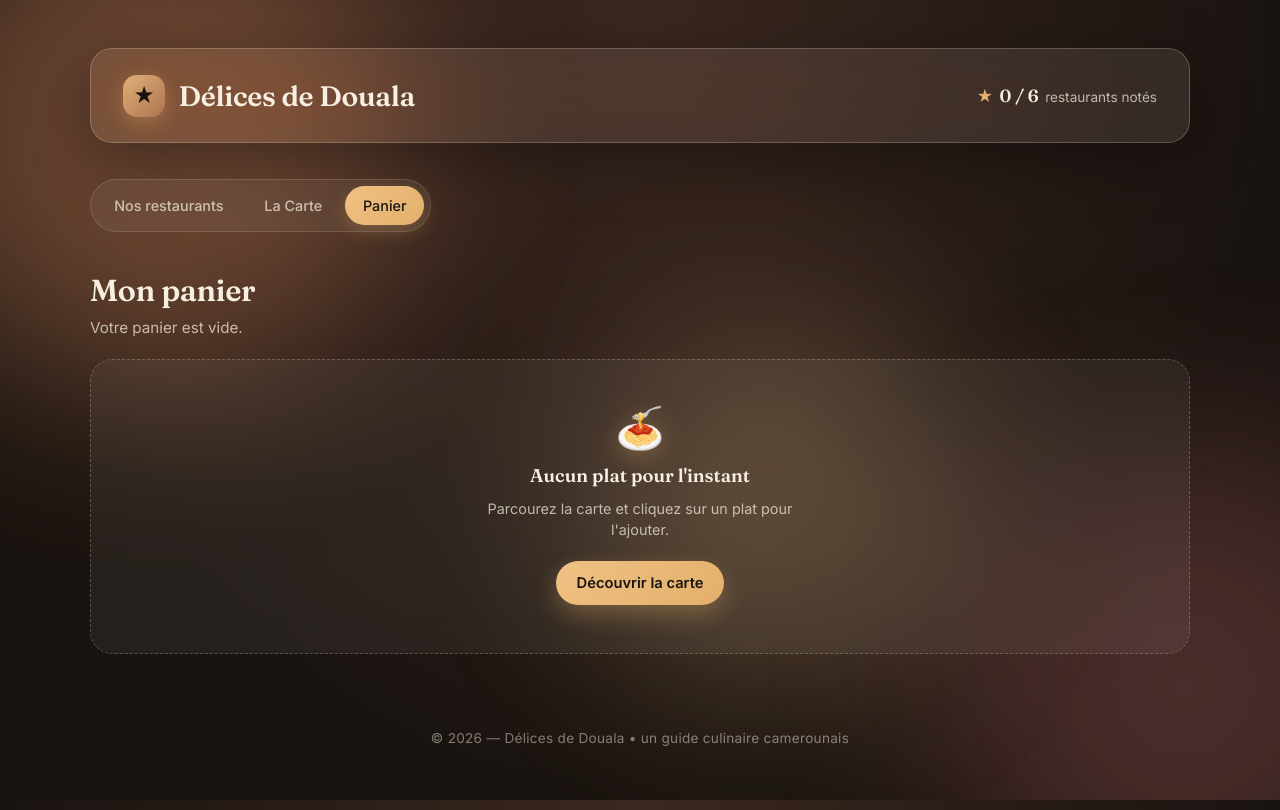
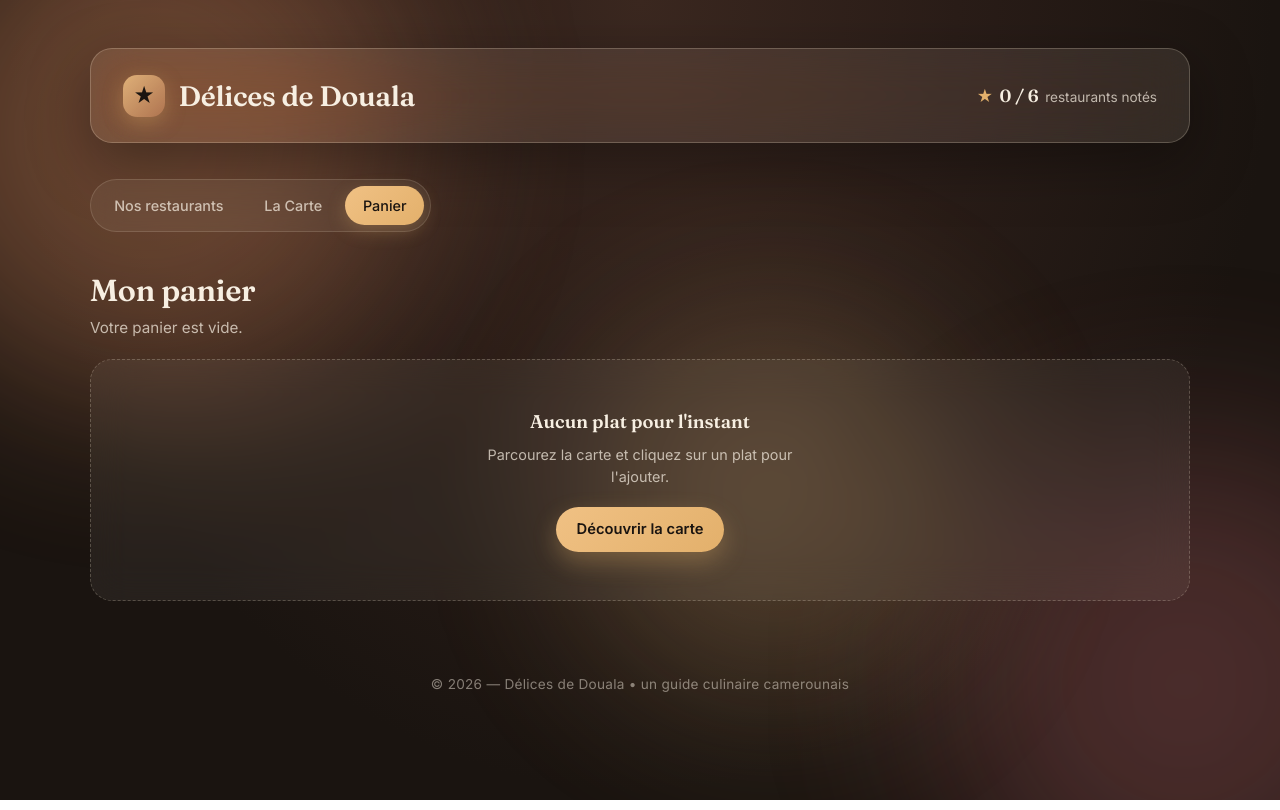
Before and after one commit to Aly-leo/delices-de-douala-tp, an Angular app: page / in a window 1280 px wide. Both pictures are taken after a click on the button "Panier". Built offline with nearby package versions, Linux system fonts and the light colour scheme.

Commit message:
f(update) : amelioration de la section panier

```diff
--- a/src/app/commande/commande.html
+++ b/src/app/commande/commande.html
@@ -25,7 +25,7 @@
 
   @if (estVide()) {
     <div class="empty-panier">
-      <span class="empty-icon" aria-hidden="true">&#127837;</span>
+      <!-- <span class="empty-icon" aria-hidden="true">&#127837;</span> -->
       <p class="empty-titre">Aucun plat pour l'instant</p>
       <p class="empty-hint">Parcourez la carte et cliquez sur un plat pour l'ajouter.</p>
       <button type="button" class="btn-parcourir" (click)="onParcourirLaCarte()">
```
